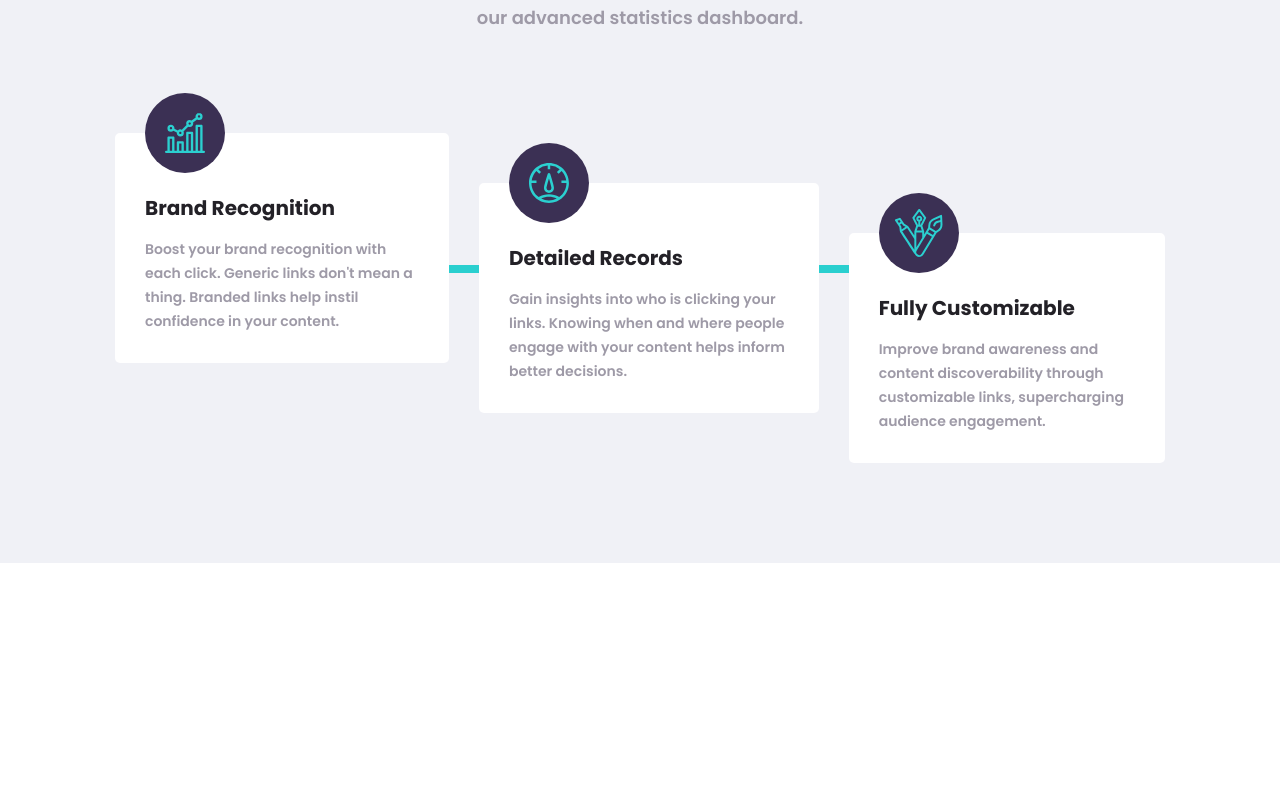
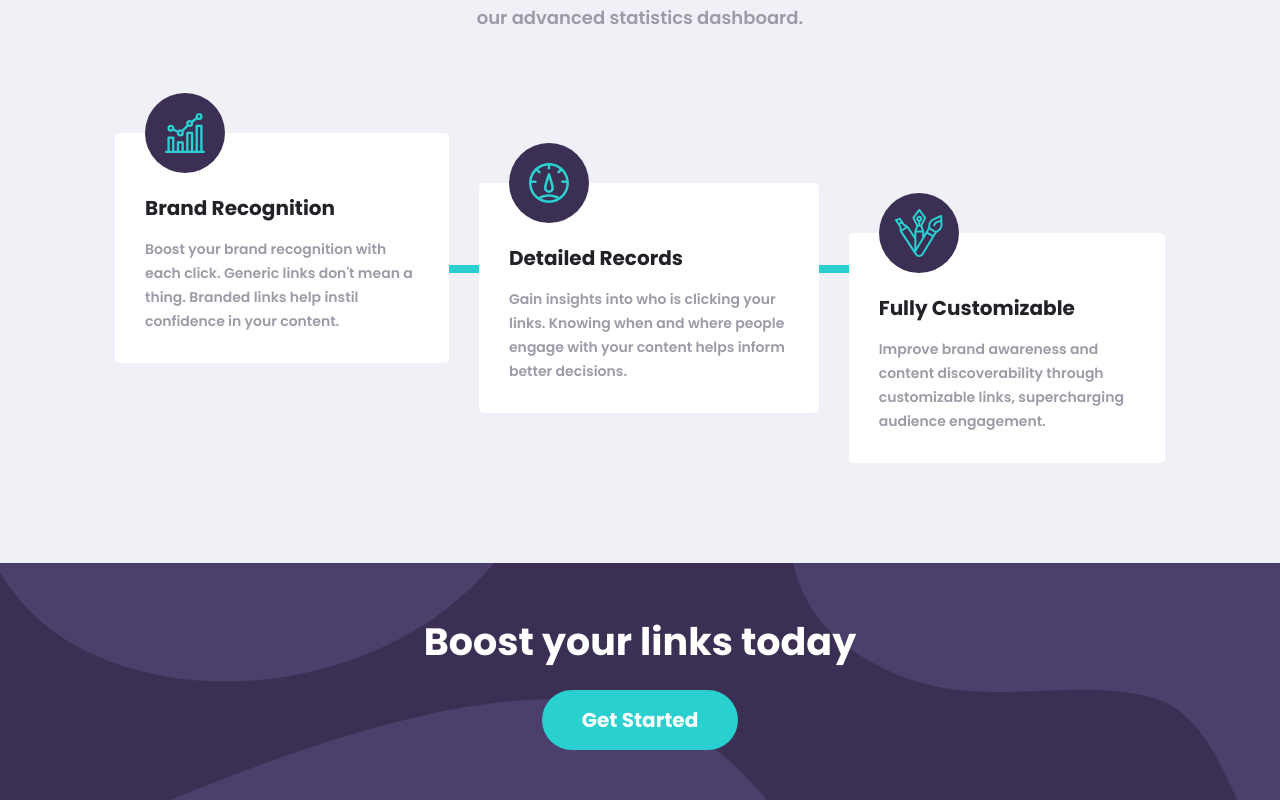
Before and after one commit to IASIKO/urlShortener, a React (Vite) app: page / in a window 1280 px wide. Shown: the part 1158-1958 px from the top of the page. Before the commit the page ends 1721 px from the top, so only its background shows below. Built offline with nearby package versions, Linux system fonts and the light colour scheme.

Commit message:
add last body section

```diff
--- a/src/components/Body.jsx
+++ b/src/components/Body.jsx
@@ -68,6 +68,10 @@ const Body = () => {
           </div>
         </div>
       </section>
+      <section className={styles.ctaEnd}>
+        <h2>Boost your links today</h2>
+        <a>Get Started</a>
+      </section>
     </main>
   );
 };
--- a/src/css/components/Body.module.css
+++ b/src/css/components/Body.module.css
@@ -230,3 +230,34 @@
   margin: -70px 0 20px;
   width: 80px;
 }
+
+.ctaEnd {
+  background-color: #3b3054;
+  background-image: url(../../assets/bg-boost-desktop.svg);
+  background-size: cover;
+  padding: 50px 0;
+  text-align: center;
+}
+
+.ctaEnd h2 {
+  color: #fff;
+  margin-bottom: 20px;
+  font-size: 38px;
+  text-align: center;
+}
+
+.ctaEnd a {
+  background-color: #2acfcf;
+  border: none;
+  border-radius: 50px;
+  color: #fff;
+  display: inline-block;
+  font-size: 20px;
+  font-weight: 700;
+  padding: 15px 40px;
+  transition: all 0.2s;
+}
+
+.ctaEnd a:hover {
+  background-color: #7be4e4;
+}
```
